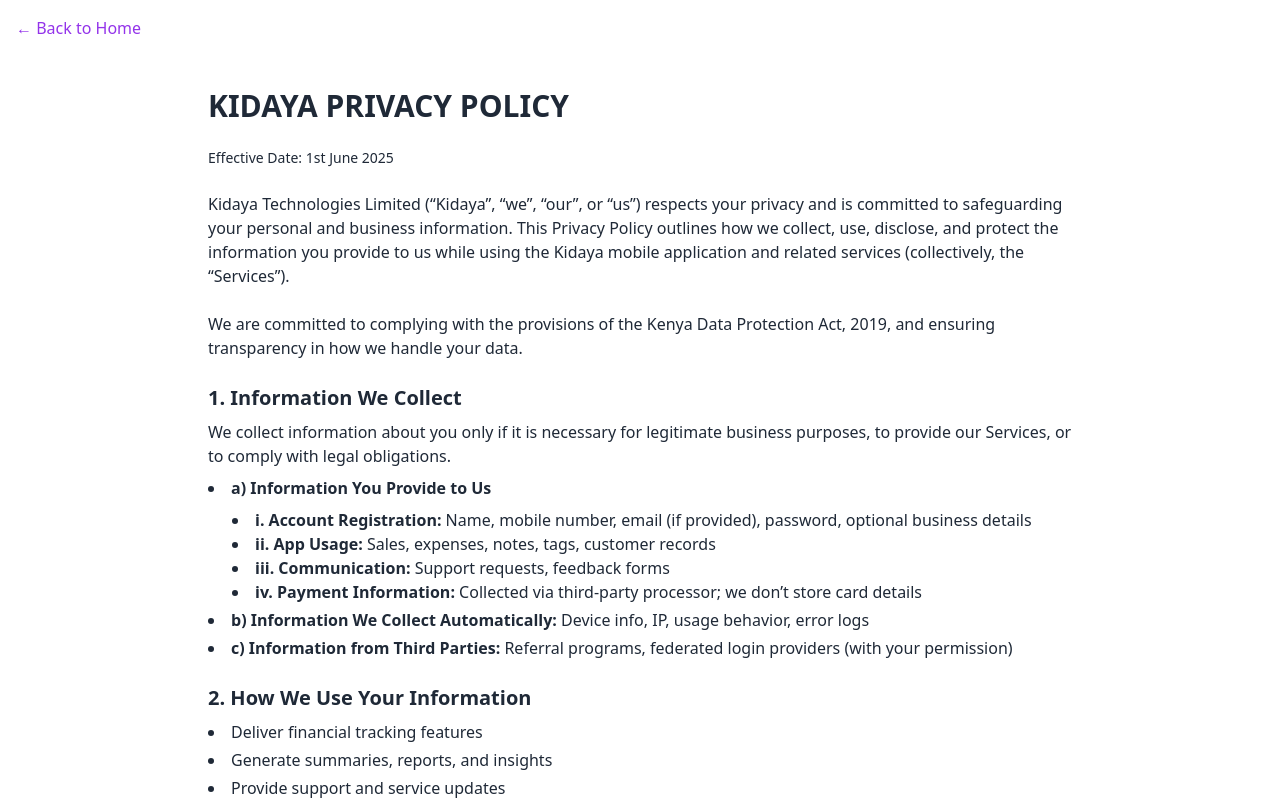
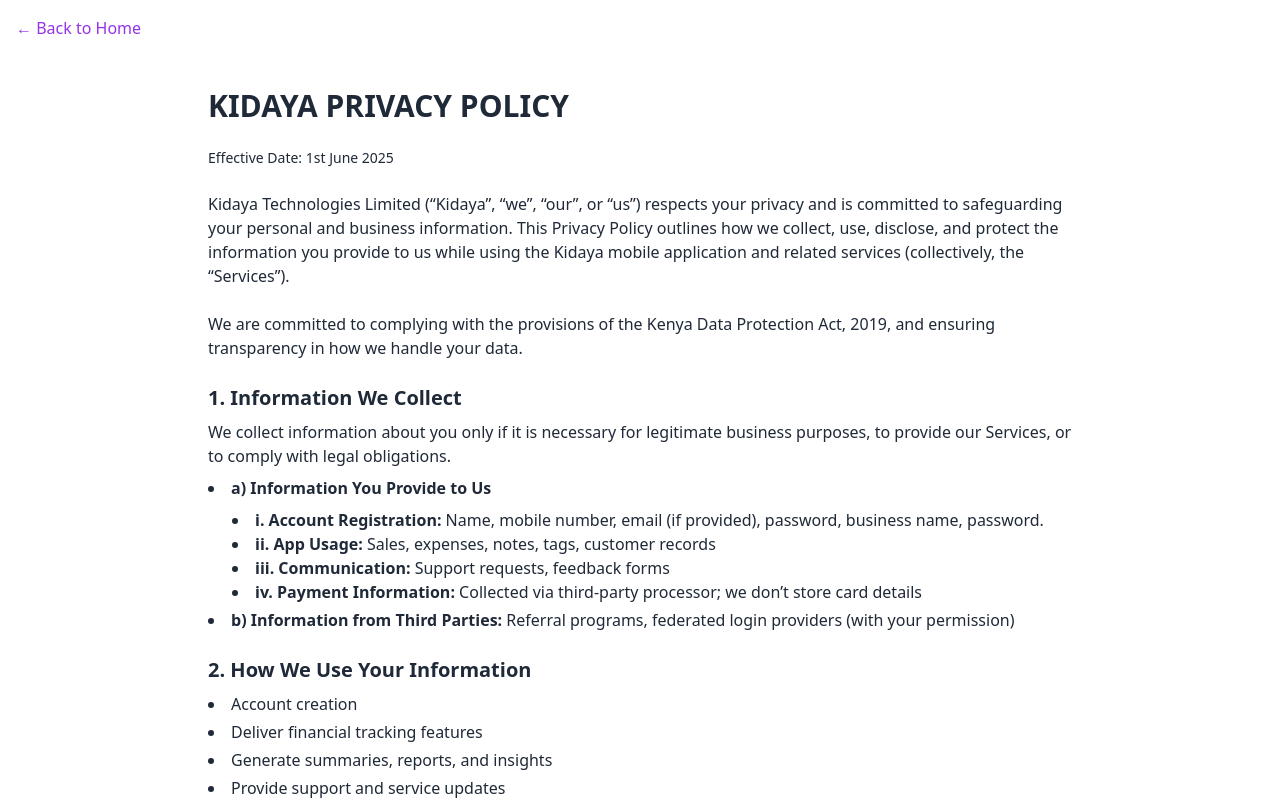
Before and after one commit to Arnold-18-CS/kidaya-web-v1, a Vue app: page /privacy in a window 1280 px wide. Shown: the top 800 px of the page. Built offline with nearby package versions, Linux system fonts and the light colour scheme.

Commit message:
Updating the privacy policy

```diff
--- a/src/components/PrivacyPolicy.vue
+++ b/src/components/PrivacyPolicy.vue
@@ -28,16 +28,14 @@
                         <li><strong>a) Information You Provide to Us</strong>
                             <ul class="list-disc list-inside ml-6 mt-2">
                                 <li><strong>i. Account Registration:</strong> Name, mobile number, email (if provided),
-                                    password, optional business details</li>
+                                    password, business name, password.</li>
                                 <li><strong>ii. App Usage:</strong> Sales, expenses, notes, tags, customer records</li>
                                 <li><strong>iii. Communication:</strong> Support requests, feedback forms</li>
                                 <li><strong>iv. Payment Information:</strong> Collected via third-party processor; we
                                     don’t store card details</li>
                             </ul>
                         </li>
-                        <li><strong>b) Information We Collect Automatically:</strong> Device info, IP, usage behavior,
-                            error logs</li>
-                        <li><strong>c) Information from Third Parties:</strong> Referral programs, federated login
+                        <li><strong>b) Information from Third Parties:</strong> Referral programs, federated login
                             providers (with your permission)</li>
                     </ul>
                 </div>
@@ -45,6 +43,7 @@
                 <div>
                     <h2 class="text-xl font-semibold mb-2">2. How We Use Your Information</h2>
                     <ul class="list-disc list-inside space-y-1">
+                        <li>Account creation</li>
                         <li>Deliver financial tracking features</li>
                         <li>Generate summaries, reports, and insights</li>
                         <li>Provide support and service updates</li>
```
